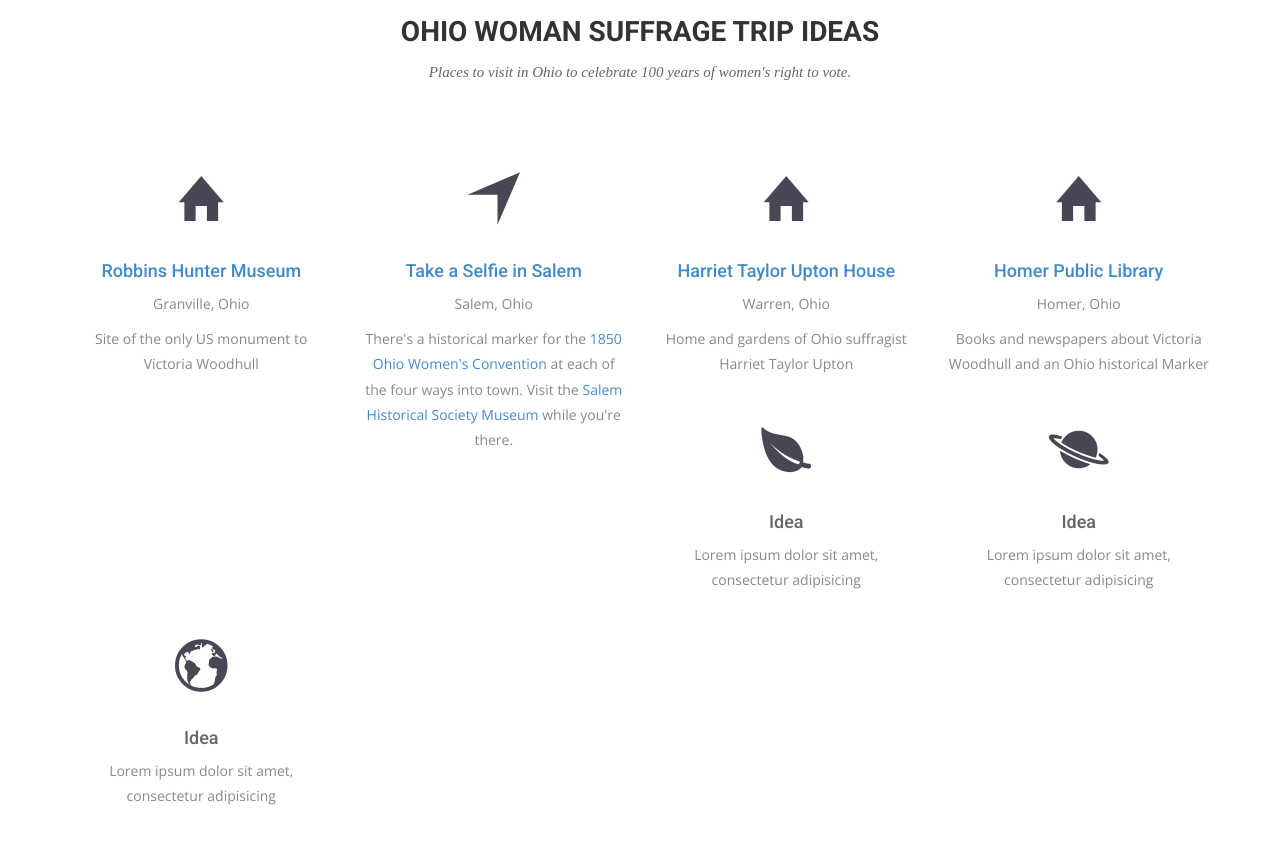
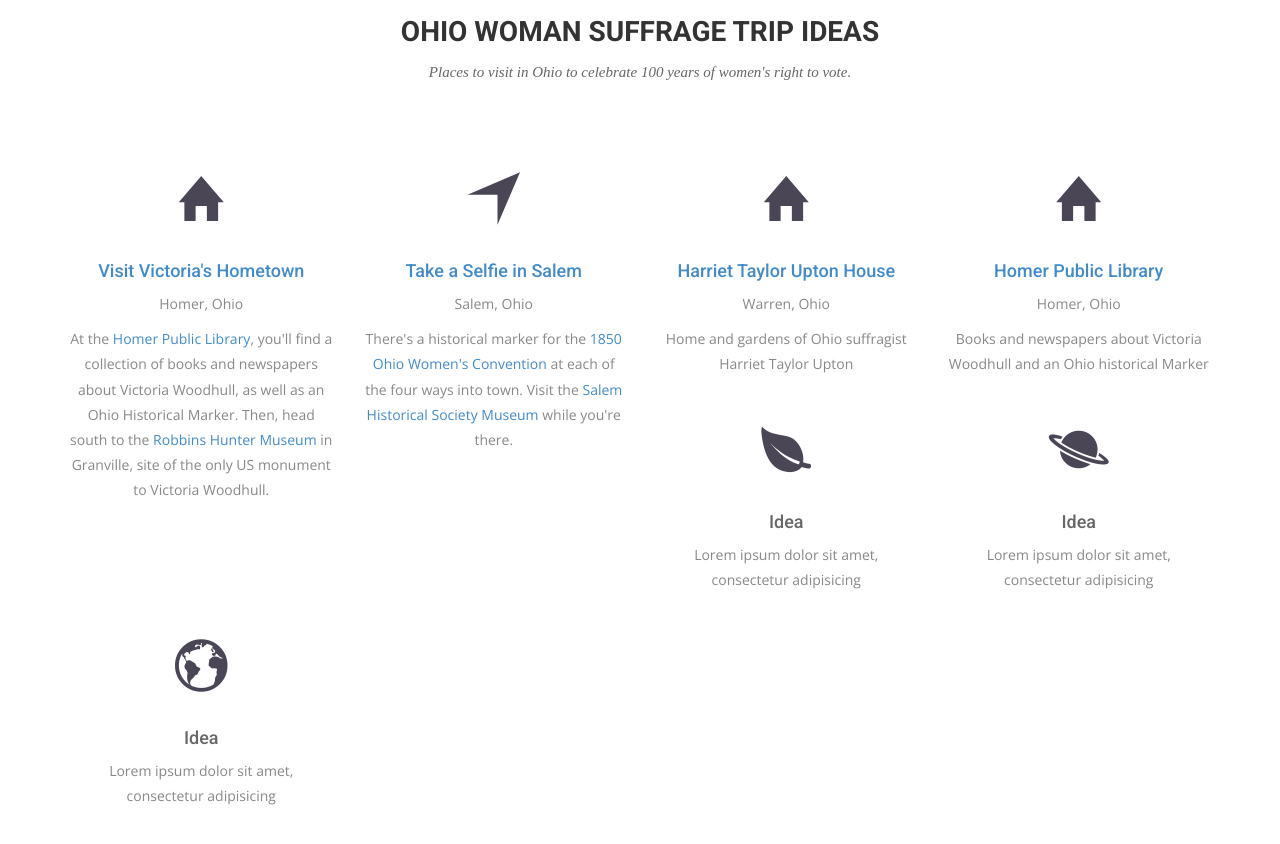
Before and after one commit to OhioSuffrageCentennial/ohiosuffragecentennial, a Jekyll site: the page built from index.html, in a window 1280 px wide and 900 px high, scrolled down 1789 px. Shown: the top 844 px of the window. Built offline with Jekyll 4.4.1, drawn with Linux system fonts in a browser that asks for light colours; nearby versions of some CDN libraries; some web fonts are replaced.

Commit message:
index update

```diff
--- a/index.html
+++ b/index.html
@@ -74,16 +74,16 @@
       <div class="col-sm-6 col-md-3">
         <div class="service-item">
           <i class="ion-home"></i>
-          <h4><a href="http://www.robbinshunter.org" target="_blank">Robbins Hunter Museum</a></h4>
-          <p>Granville, Ohio </p>
-          <p>Site of the only US monument to Victoria Woodhull </p>
+          <h4><a href="https://homer.lib.oh.us/content/victoria-claflin-woodhull" target="_blank">Visit Victoria's Hometown</a></h4>
+          <p>Homer, Ohio</p>
+          <p>At the <a href="https://homer.lib.oh.us/content/victoria-claflin-woodhull" target="_blank">Homer Public Library</a>, you'll find a collection of books and newspapers about Victoria Woodhull, as well as an Ohio Historical Marker. Then, head south to the <a href="http://www.robbinshunter.org" target="_blank">Robbins Hunter Museum</a> in Granville, site of the only US monument to Victoria Woodhull.</p>
         </div>
       </div>
       <div class="col-sm-6 col-md-3">
         <div class="service-item">
           <i class="ion-navigate"></i>
           <h4><a href="http://www.salemnews.net/news/local-news/2017/09/markers-cite-salems-place-in-womens-rights-movement/" target="_blank">Take a Selfie in Salem</a></h4>
-          <p>Salem, Ohio </p>
+          <p>Salem, Ohio</p>
           <p>There's a historical marker for the <a href="https://en.wikipedia.org/wiki/Ohio_Women%27s_Convention_at_Salem_in_1850" target="_blank">1850 Ohio Women's Convention</a> at each of the four ways into town. Visit the <a href="http://www.salemhistoricalsociety.org/home.html" target="_blank">Salem Historical Society Museum</a> while you're there.</p>
         </div>
       </div>
```
